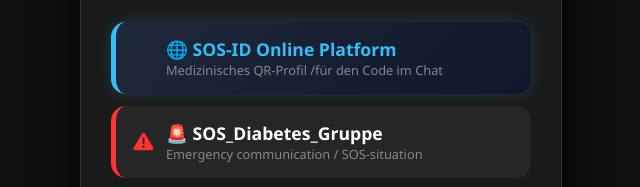
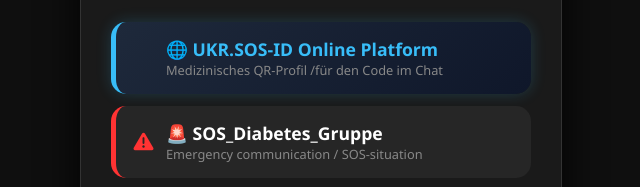
Before and after one commit to Fedor-Hub-Uetersen/Fedor_veteran_Hub, a plain HTML site: page index.html in a window 1280 px wide. Shown: the part 282-469 px from the top of the page, 319-959 px from the left. Drawn offline with Linux system fonts and the light colour scheme.

Commit message:
Update index.html

```diff
--- a/index.html
+++ b/index.html
@@ -35,7 +35,7 @@
     <a href="https://ukr.sos-id.online" target="_blank" class="btn" style="border-left: 5px solid #38bdf8; background: linear-gradient(135deg, #1e293b 0%, #0f172a 100%); box-shadow: 0 0 15px rgba(56, 189, 248, 0.2);">
         <i class="fa-solid fa-id-card-medical" style="color: #38bdf8;"></i>
         <div class="btn-text">
-            <span class="btn-t" style="color: #38bdf8;">🌐 SOS-ID Online Platform</span>
+            <span class="btn-t" style="color: #38bdf8;">🌐 UKR.SOS-ID Online Platform</span>
             <span class="btn-d">Medizinisches QR-Profil /für den Code im Chat</span>
         </div>
     </a>
```
